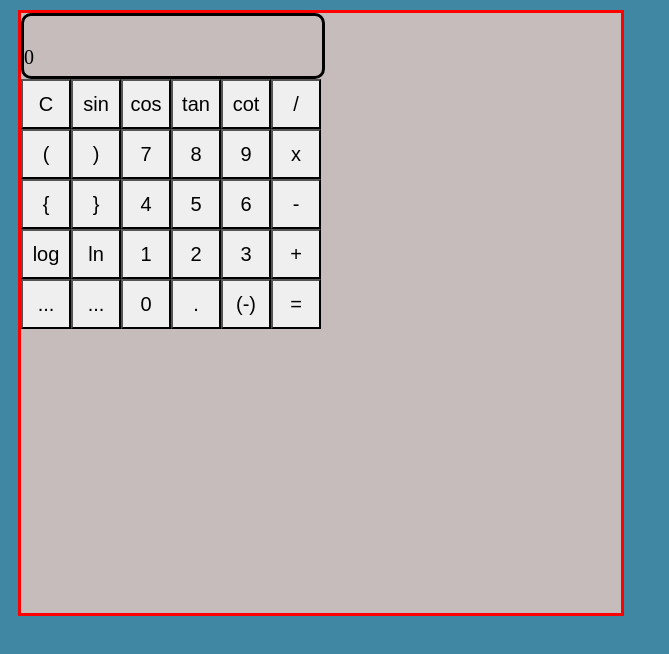
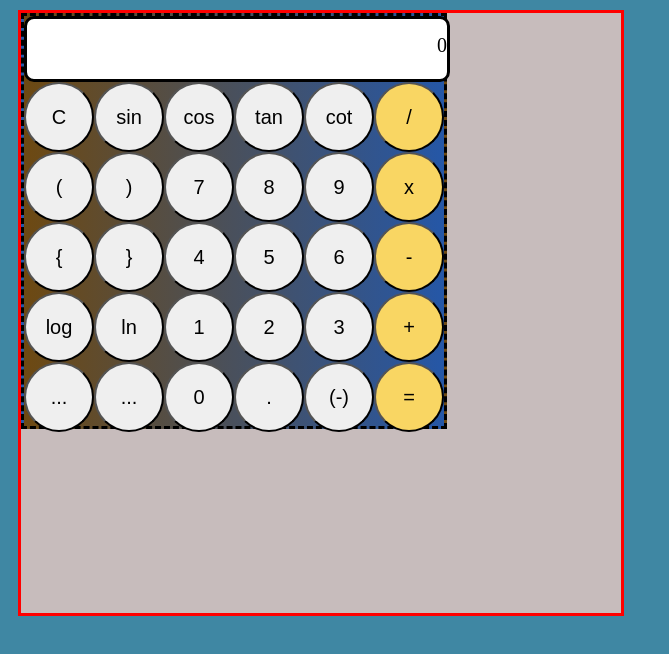
Before and after one commit to Gamme99/calculator, a React (Create React App) app: page / in a window 1280 px wide. Shown: the top 654 px of the page, without its empty margins (0-669 px from the left). Built offline with nearby package versions, Linux system fonts and the light colour scheme.

Commit message:
final version

```diff
--- a/src/App.css
+++ b/src/App.css
@@ -13,28 +13,47 @@ body {
   width: 600px;
 }
 
+.calculator {
+  height: 410px;
+  width: 420px;
+  border-style: dashed;
+
+  background-image: linear-gradient(
+    to left,
+    rgb(37, 87, 167),
+    rgb(109, 73, 18)
+  );
+}
+
 .screen {
   border-style: solid;
   border-radius: 10px;
   height: 60px;
-  width: 298px;
-  font-size: 20px;
+  width: 100%;
+  background-color: white;
+
+  overflow-wrap: break-word;
+  word-break: break-all;
+  align-items: flex-end;
 }
 
 .result {
+  font-size: 20px;
   text-align: end;
-  padding-top: 30px;
-  display: flex;
+  padding-top: 15px;
+  /* display: flex; */
   width: 100%;
   height: 100%;
-  /* margin-left: 20px; */
-  /* text-align: end;
-  color: white; */
 }
 
 button {
   appearance: none;
-  height: 50px;
-  width: 50px;
+  height: 70px;
+  width: 70px;
   font-size: 20px;
+  border-radius: 50%;
 }
+
+.leftcol {
+  background-color: rgb(249, 214, 99);
+}
--- a/src/App.js
+++ b/src/App.js
@@ -8,10 +8,6 @@ const ACTION = {
   CLEAR: "clear",
   EVALUATE: "evaluate",
 };
-
-function calculateAns(expression) {
-  return 5;
-}
 
 function App() {
   //const [{ operand, operation }, setInput] = useReducer(reducer, {});
@@ -29,27 +25,29 @@ function App() {
       } else if (operate == "ln") {
         return Math.log(number);
       } else if (operate == "sin") {
-        return Math.sin(number * (180 / Math.PI));
+        return Math.sin(number);
       } else if (operate == "cos") {
-        return Math.cos(number * (180 / Math.PI));
+        return Math.cos(number);
       } else if (operate == "tan") {
-        return Math.tan(number * (180 / Math.PI));
+        return Math.tan(number);
       } else if (operate == "cot") {
-        return 1 / Math.tan(number * (180 / Math.PI));
+        var ans = 1 / Math.tan(number);
+        return ans;
       }
     }
   }
 
   function evaluateOper(operate, num1, num2) {
-    console.log("inside the  evaluating oper : " + num1 + " " + num2);
     num1 = parseFloat(num1);
     num2 = parseFloat(num2);
+
+    console.log("here :" + num1 + num2);
     let ans = 0;
     if (operate == "-") {
       return num1 - num2;
     } else if (operate == "+") {
       ans = num1 + num2;
-      //console.log("answer : " + ans);
+
       return ans;
     } else if (operate == "/") {
       if (num2 == 0) {
@@ -65,34 +63,38 @@ function App() {
   }
 
   function evaluateExpression(expression) {
-    console.log("inside eval: " + expression);
-    let oper = [];
     let numbers = [];
     let Err = false;
-    console.log("expression here |" + expression + "| : " + expression.length);
     expression.forEach((element) => {
-      console.log("element : " + element);
       if (Err) {
         return "Error";
       }
 
+      if (element == "") {
+        return;
+      }
+
+      // operators
       if (isNaN(element)) {
+        // ln, log, sin, cos, tan, cot
         if (isTrigOrLog(element) == true) {
           var ans = EvaltrigAnLog(element, parseFloat(numbers.pop()));
 
-          console.log("trig or log ans" + ans);
           if (isNaN(ans)) {
             Err = true;
             return "Error";
           }
 
-          ans = ans.toFixed(7);
+          ans = ans.toFixed(8);
 
           numbers.push(ans);
-        } else {
+        }
+        // - + / and *
+        else {
           var num1 = parseFloat(numbers.pop());
           var num2 = parseFloat(numbers.pop());
-          console.log("we are evaluating oper : ");
+          console.log(" before: " + num1 + " : " + num2);
+
           var ans = evaluateOper(element, num2, num1);
 
           if (ans == "Error") {
@@ -103,14 +105,12 @@ function App() {
         }
       } else {
         numbers.push(element);
-        console.log("if number eval: |" + numbers + "|");
       }
     });
     if (Err) {
       return "Error";
     } else {
-      console.log("finaly answer: " + numbers);
-      numbers = numbers[0].toFixed(8);
+      //numbers = numbers[0].toFixed(8);
       return numbers;
     }
   }
@@ -145,13 +145,12 @@ function App() {
     }
   }
 
-  function numberCalc(operate, number1, number2) {}
+  // converts the given expression to PostFix
   function convertToPostFix(ans) {
-    //console.log("Error : " + ans);
     if (ans == -1) {
       return "Error";
     }
-    console.log("answer right before |" + ans + "|");
+
     var expression;
     ans = ans.replace(/\s+/g, "");
     expression = ans.split(",");
@@ -160,42 +159,24 @@ function App() {
     let numbers = [];
     const operator = ["-", "+", "/", "x", "log", "sin", "cos", "tan", "cot"];
 
+    console.log("expression: " + expression);
+
     var expectingOperator = false;
     var skip = false;
     expression.forEach((element) => {
-      console.log("stack " + stack);
-      console.log("numbers " + numbers);
+      console.log("heeerrreeee: ");
       if (skip) {
-        console.log("mission aborted ");
         return;
-      }
-
-      // if its number
-      console.log("element: " + element);
-      if (!isNaN(element)) {
-        if (expectingOperator) {
-          skip = true;
-          console.log("retrned cuz found: " + element);
-          return;
-        }
-        numbers.push(element);
-        console.log("here all cool " + element);
-
-        expectingOperator = true;
-        console.log("numbers " + numbers);
       }
 
       // if opening
       else if (element == "(") {
-        expectingOperator = false;
-        console.log("-------------------------- ");
-        console.log("expecting operator: " + expectingOperator);
+        //expectingOperator = false;
         if (expectingOperator) {
+          console.log("busted: ");
           skip = true;
-          console.log(" couldnt pushed ( into stack ");
           return;
         }
-        console.log("pushed ( into stack ");
         stack.push(element);
       }
 
@@ -205,7 +186,6 @@ function App() {
           skip = true;
           return;
         }
-        console.log("stack " + stack);
         var top = stack.pop();
         while (stack.length != 0 && top != "(") {
           numbers.push(top);
@@ -214,16 +194,17 @@ function App() {
 
         // if stack is empty before opening is found
         if (top != "(") {
-          console.log("no matching parentheses " + top);
           skip = true;
           return;
         }
+        // console.log("stack : " + stack);
+        // console.log("number : " + numbers);
 
         expectingOperator = true;
       }
 
       // if operators
-      else {
+      else if (isTrigOrLog(element) || operator.includes(element)) {
         if (
           element == "log" ||
           element == "ln" ||
@@ -232,44 +213,19 @@ function App() {
           element == "tan" ||
           element == "cot"
         ) {
-          console.log("top: " + " : " + (stack.slice(-1) == "+"));
-          console.log("stack length: " + stack.length);
-          console.log("top is trig or logar: " + isTrigOrLog(stack.slice(-1)));
-          console.log(
-            stack.slice(-1) +
-              " >  " +
-              element +
-              " : " +
-              (precedenceOf(stack[stack.length - 1]) >= precedenceOf(element))
-          );
-          console.log(
-            "top is operator: " + operator.includes(stack[stack.length - 1])
-          );
-
-          let count = 0;
           var top = "";
-          var recent = stack[stack.length - 1];
           while (
             stack.length != 0 &&
             operator.includes(stack[stack.length - 1]) &&
             precedenceOf(stack[stack.length - 1]) >= precedenceOf(element)
           ) {
-            //var top = stack[stack.length - 1];
-            console.log(
-              "inside the while loppppppppp: " + stack[stack.length - 1]
-            );
-
             numbers.push(stack[stack.length - 1]);
             stack.pop();
-
-            count++;
           }
-          console.log("number here: " + numbers);
-          console.log("stack here1: " + stack);
-
+          //console.log("push this in stack : " + element);
           stack.push(element);
           expectingOperator = false;
-          //skip = true;
+
           return;
         }
 
@@ -278,64 +234,77 @@ function App() {
           return;
         }
 
-        //console.log("stack length: " + stack.length);
-
         while (
           stack.length != 0 &&
           operator.includes(stack[stack.length - 1]) &&
           precedenceOf(stack[stack.length - 1]) >= precedenceOf(element)
         ) {
-          //var top = stack[stack.length - 1];
-          console.log(
-            "inside the while loppppppppp: " + stack[stack.length - 1]
-          );
-
           numbers.push(stack[stack.length - 1]);
           stack.pop();
-
-          //count++;
         }
-        console.log("number here: " + numbers);
-        console.log("stack here1: " + stack);
 
         stack.push(element);
         expectingOperator = false;
-        console.log("stack here2: " + stack);
+      }
+
+      // if its number
+      else {
+        console.log("current elem: " + element);
+        if (expectingOperator) {
+          console.log("trouble: " + element);
+          skip = true;
+          return;
+        }
+
+        if (element == "") {
+          return;
+        }
+
+        numbers.push(element);
+        expectingOperator = true;
+        console.log("element : " + element);
+        console.log("stack : " + stack);
+        console.log("number : " + numbers);
       }
     });
 
     if (!expectingOperator) {
-      console.log("something wrong: ");
       return;
     }
-
-    console.log("before we finish" + stack.length);
 
     // the rest of operators to numbers
     while (stack.length != 0) {
       var top = stack.pop();
       if (top == "(") {
-        return "Errorrr";
+        return "Error";
       }
       numbers.push(top);
     }
-    //console.log("numbers: " + numbers.join(" "));
 
+    console.log("converted: " + numbers);
     var ans = evaluateExpression(numbers);
+
     if (ans == "Error") {
       return "Error";
     }
     expectingOperator = false;
-    // returning answer.
     return ans;
   }
 
   const handleClick = (value) => {
     var delim = ",";
+
+    if (value == "") {
+      return;
+    }
+
     if (value == "C") {
       setTyped("");
       setResult("");
-    } else if (
+    }
+
+    // if logarithmic or trigonometry
+    else if (
       value == "ln" ||
       value == "log" ||
       value == "sin" ||
@@ -343,25 +312,49 @@ function App() {
       value == "tan" ||
       value == "cot"
     ) {
-      if (!operations.includes(typed.slice(-1)) && typed != "") {
-        //console.log("no consec ops");
+      console.log("atleast here: " + value);
+      console.log("atleast typed: " + typed + " : size " + typed.length);
+
+      // if no operators before
+      if (
+        typed == "" ||
+        typed.slice(-1) == "(" ||
+        operations.includes(typed.slice(-1))
+      ) {
         setTyped(typed + value + "(");
-        setResult(result + delim + "x" + delim + value + delim + "(");
+        setResult(result + value + ",(,");
         return;
       }
 
+      // if after open paren or operator
+      else if (operations.includes(typed.slice(-1)) || typed.slice(-1) == "(") {
+      } else if (typed.slice(-1) == ".") {
+        return;
+      }
       setTyped(typed + value + "(");
-      setResult(result + delim + value + delim + "(");
+      setResult(result + delim + value + delim + "(" + delim);
     }
-    // else if (value == "log") {
-    //   //var calc = Math.log10(value);
-    //   setTyped(typed + value + "(");
-    //   setResult(result + value + "(");
-    // } 6)
+
+    // opening parentheses
+    else if (value == "(") {
+      // operation before parenthesis
+      if (operations.includes(typed.slice(-1)) || typed.slice(-1) == "(") {
+        setTyped(typed + value);
+        setResult(result + value + delim);
+      } else if (typed == "") {
+        setTyped(typed + value);
+        setResult(result + value + delim);
+      }
+    }
+
+    // closing parentheses
     else if (value == ")") {
-      console.log("previous: " + result.slice(-1));
-      if (operations.includes(typed.slice(-1)) || typed == "") {
-        //return;
+      if (
+        operations.includes(typed.slice(-1)) ||
+        typed.slice(-1) == "(" ||
+        typed == ""
+      ) {
+        return;
       }
       let countOp = 0;
       let countCl = 0;
@@ -374,18 +367,36 @@ function App() {
         }
       }
 
-      // no opening to match
+      // counts both opening and closing and compare
       if (countOp <= countCl) {
-        console.log("no opening to match");
+        return "Error";
+      } else {
+        if (!isNaN(typed.slice(-1))) {
+          setTyped(typed + value);
+          setResult(result + delim + value + delim);
           return;
-      } else {
+        }
         setTyped(typed + value);
-        setResult(result + delim + value);
+        setResult(result + value + delim);
+      }
     }
 
-      //return;
-    } else if (value == "=") {
-      let count = 0;
+    // opening bracket
+    else if (value == "{") {
+      return;
+    }
+
+    // closing parentheses
+    else if (value == "}") {
+      return;
+    }
+    // closing parentheses
+    else if (value == "(-)") {
+      return;
+    }
+
+    // end of expression
+    else if (value == "=") {
       let pos = 0;
       var befor = "";
       var chunk = "";
@@ -401,11 +412,11 @@ function App() {
             j++;
           }
           let lasPos = result.length - 2;
-          console.log(i + " : " + lasPos);
+
           if (i == lasPos) {
             var subs = convertToPostFix(-1);
+            console.log("subs : " + subs);
             setTyped(subs);
-            console.log("final1: " + subs);
             return;
           }
 
@@ -421,69 +432,104 @@ function App() {
           ans = befor;
         }
       }
-      console.log("before: " + befor);
-      console.log("chunk: " + chunk);
-      console.log("lastPart: " + lastPart);
-      console.log("ans : " + ans.length + " : " + ans);
 
       ans = convertToPostFix(ans);
+      console.log("ans : " + ans);
       setTyped(ans);
-      console.log("final2: " + ans);
 
       return;
+    }
+
+    // if -
+    else if (value == "-") {
+      // - at the beginning
+      if (typed == "" || typed.slice(-2) == "--" || typed.slice(-1) == "(") {
+        setTyped(typed + value);
+        setResult(result + "(,0,-,`");
+        console.log("in1 : ");
+      }
+
+      // after a number
+      else if (!isNaN(typed.slice(-1)) || typed.slice(-1).includes(".")) {
+        setTyped(typed + value);
+        setResult(result + delim + value + delim);
+        return;
+      }
+      // - after operators
+      else if (
+        !typed.slice(-2).includes("-") &&
+        typed.slice(-2) != "--" &&
+        value == "-"
+      ) {
+        setTyped(typed + value);
+        setResult(result + "(,0,-,`");
+      }
     } else {
       // wont allow censecutive operations or at the begginning
-      // isNaN(typed.slice(-1)) ||
       if (
         (typed == "" || operations.includes(typed.slice(-1))) &&
         operations.includes(value)
       ) {
-        if (value == "-" && typed.slice(-2) != "--") {
-          setTyped(typed + value);
-          setResult(result + delim + "(,0,-`");
-        } else {
-          console.log("no consec allowed here");
-        }
-
-        //return;
+        console.log("nah dude : " + value);
+        return;
+        // no operators after opening except -
       } else if (
         !(value == "-") &&
         typed.slice(-1) == "(" &&
         operations.includes(value)
       ) {
-        //return;
-        // no number after closing and before opening parenthesis
-      } else if (
-        typed != "" &&
-        ((value == "(" && !isNaN(typed.slice(-1))) ||
-          (typed.slice(-1) == ")" && !isNaN(value)))
-      ) {
-        //return;
       }
+
+      // no consec dots
+      else if (value == ".") {
+        if (typed.slice(-4).includes(".")) {
+          return;
+        }
+        // join . onto previous number
+        else if (!isNaN(typed.slice(-1)) || typed.slice(-1) != ")") {
+          setResult(result + ".");
+          setTyped(typed + value);
+          console.log("res : " + result);
+          //console.log("temp : " + temp);
+        }
+      }
+
+      //+ x and /
+      else if (value == "+" || value == "/" || value == "x") {
+        console.log("the three ops : " + value);
+        if (!isNaN(typed.slice(-1))) {
+          setTyped(typed + value);
+          setResult(result + delim + value + delim);
+          return;
+        }
+        setTyped(typed + value);
+        setResult(result + value + delim);
+      }
+
       // if its number
       else {
-        if (typed.length == 1 && typed.slice(-1) == 0 && value == "0") {
-        } else if (
-          (!isNaN(typed.slice(-1)) || typed.slice(-1) == ".") &&
-          (!isNaN(value) || value == ".")
-        ) {
+        // no unnecessary zeros
+        if (typed.length == 1 && typed.slice(-1) == "0" && value == "0") {
+        } else {
+          if (typed.slice(-1) == "(") {
             setTyped(typed + value);
             setResult(result + value);
-          //return;
-        } else {
+            return;
+          }
+
           setTyped(typed + value);
-          setResult(result + delim + value);
+          setResult(result + value);
+          console.log("current value : " + value);
+          console.log("here : " + result);
         }
       }
     }
-
-    console.log("result: " + result);
-    console.log("size: " + result.length);
   };
 
   return (
     <div className="App">
       <div className="container">
+        <div className="calculator">
           <div className="screen">
             <div className="result">{typed || 0}</div>
           </div>
@@ -493,7 +539,9 @@ function App() {
             <button onClick={() => handleClick("cos")}>cos</button>
             <button onClick={() => handleClick("tan")}>tan</button>
             <button onClick={() => handleClick("cot")}>cot</button>
-          <button onClick={() => handleClick("/")}>/</button>
+            <button className="leftcol" onClick={() => handleClick("/")}>
+              /
+            </button>
           </div>
           <div className="secondLayer">
             <button onClick={() => handleClick("(")}> (</button>
@@ -501,7 +549,9 @@ function App() {
             <button onClick={() => handleClick("7")}>7</button>
             <button onClick={() => handleClick("8")}>8</button>
             <button onClick={() => handleClick("9")}>9</button>
-          <button onClick={() => handleClick("x")}>x</button>
+            <button className="leftcol" onClick={() => handleClick("x")}>
+              x
+            </button>
           </div>
 
           <div className="thirdLayer">
@@ -514,7 +564,9 @@ function App() {
             <button onClick={() => handleClick("4")}>4</button>
             <button onClick={() => handleClick("5")}>5</button>
             <button onClick={() => handleClick("6")}>6</button>
-          <button onClick={() => handleClick("-")}>-</button>
+            <button className="leftcol" onClick={() => handleClick("-")}>
+              -
+            </button>
           </div>
 
           <div className="fourthLayer">
@@ -523,7 +575,9 @@ function App() {
             <button onClick={() => handleClick("1")}>1</button>
             <button onClick={() => handleClick("2")}>2</button>
             <button onClick={() => handleClick("3")}>3</button>
-          <button onClick={() => handleClick("+")}>+</button>
+            <button className="leftcol" onClick={() => handleClick("+")}>
+              +
+            </button>
           </div>
           <div className="finalLayer">
             <button>...</button>
@@ -531,11 +585,13 @@ function App() {
             <button onClick={() => handleClick("0")}>0</button>
             <button onClick={() => handleClick(".")}>.</button>
             <button onClick={() => handleClick("(-)")}>(-)</button>
-          <button onClick={() => handleClick("=")}>=</button>
+            <button className="leftcol" onClick={() => handleClick("=")}>
+              =
+            </button>
+          </div>
         </div>
       </div>
     </div>
   );
 }
-
 export default App;
```
Also changed, not shown: 1 other file (tests, documents, lock files or other folders). Lines whose indentation alone changed are shown as unchanged.
